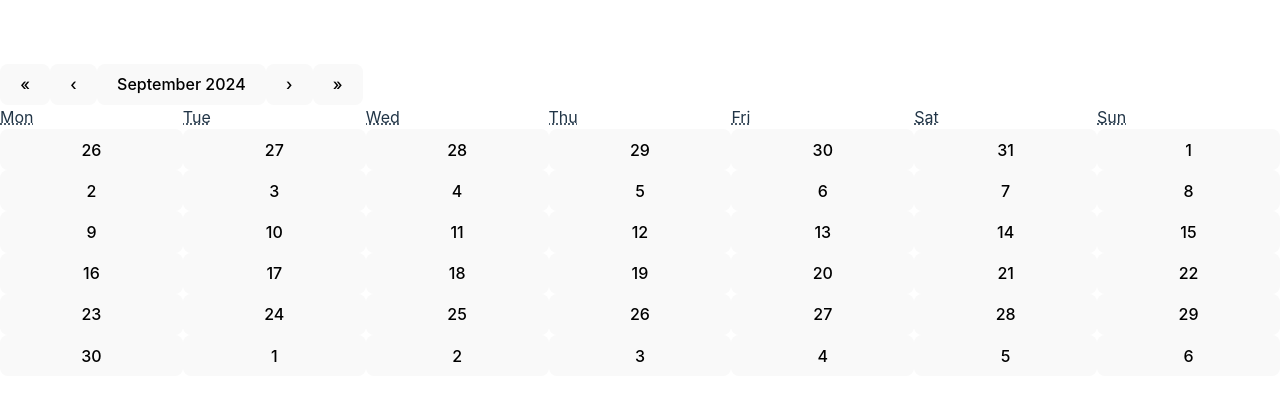
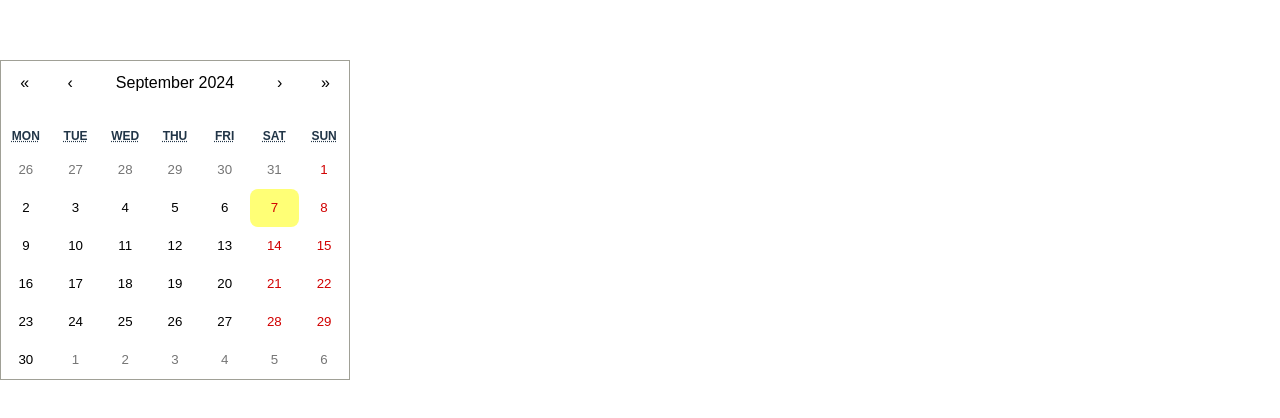
Before and after one commit to Pekk4/bookabike, a React (Vite) app in the folder frontend/: page / in a window 1280 px wide. Shown: the part 180-598 px from the top of the page. Built offline with nearby package versions, Linux system fonts and the light colour scheme.

Commit message:
Add docs

```diff
--- a/frontend/src/App.tsx
+++ b/frontend/src/App.tsx
@@ -2,22 +2,24 @@
 //import './App.css'
 
 
-import { useState } from 'react';
-import Calendar from 'react-calendar';
+//import { useState } from 'react';
+//import Calendar from 'react-calendar';
+//import 'react-calendar/dist/Calendar.css';
+import BookingCalendar from "./components/BookinCalendar";
 
+//type ValuePiece = Date | null;
 
-type ValuePiece = Date | null;
-
-type Value = ValuePiece | [ValuePiece, ValuePiece];
+//type Value = ValuePiece | [ValuePiece, ValuePiece];
 
 
 function App() {
-  const [value, onChange] = useState<Value>(new Date());
+  //const [value, onChange] = useState<Value>(new Date());
 
   return (
     <>
       <div>
-        <Calendar onChange={onChange} value={value} />
+        {/*<Calendar onChange={onChange} value={value} />*/}
+        <BookingCalendar />
       </div>
     </>
   )
--- /dev/null
+++ b/frontend/src/components/BookinCalendar.tsx
@@ -0,0 +1,62 @@
+import React, { useState } from 'react';
+import Calendar from 'react-calendar';
+import 'react-calendar/dist/Calendar.css';
+
+const BookingCalendar: React.FC = () => {
+  // Define the state for selected dates as an array of Date or null
+  const [selectedDates, setSelectedDates] = useState<Date[] | null>(null);
+
+  // Handler for date selection
+  const handleDateChange = (date: Date | Date[]) => {
+    if (Array.isArray(date)) {
+      return; // If the user selects a range, ignore it
+    }
+
+    // Calculate the next three days after the selected day
+    const secondDay = new Date(date);
+    secondDay.setDate(secondDay.getDate() + 1);
+
+    const thirdDay = new Date(date);
+    thirdDay.setDate(thirdDay.getDate() + 2);
+
+    const fourthDay = new Date(date);
+    fourthDay.setDate(fourthDay.getDate() + 3);
+
+    // Set the selected dates as an array
+    setSelectedDates([date, secondDay, thirdDay, fourthDay]);
+  };
+
+  return (
+    <div>
+      <Calendar
+        onChange={handleDateChange}
+        value={selectedDates ?? undefined} // Handle case where selectedDates is null
+        selectRange={false} // Disable range selection as we're manually handling it
+        tileClassName={({ date, view }) => {
+          // Add a class to highlight the selected range
+          if (
+            selectedDates &&
+            selectedDates.some(
+              (d) =>
+                date.getFullYear() === d.getFullYear() &&
+                date.getMonth() === d.getMonth() &&
+                date.getDate() === d.getDate()
+            )
+          ) {
+            return 'highlight';
+          }
+          return null;
+        }}
+      />
+      <style>
+        {`
+          .highlight {
+            background: #90ee90;
+          }
+        `}
+      </style>
+    </div>
+  );
+};
+
+export default BookingCalendar;
```
Also changed, not shown: 2 other files (tests, documents, lock files or other folders).
